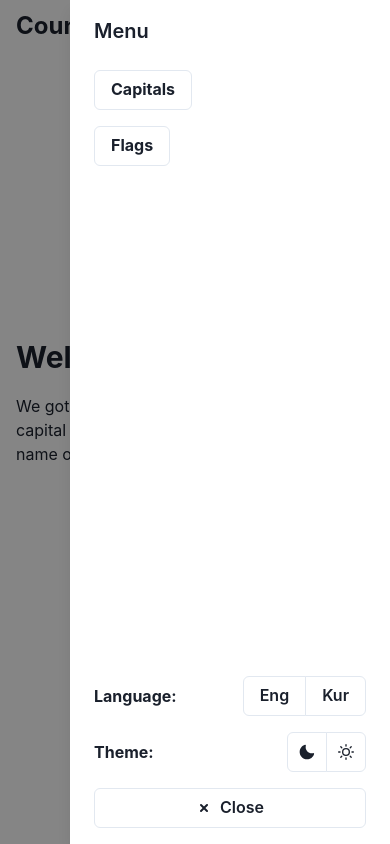
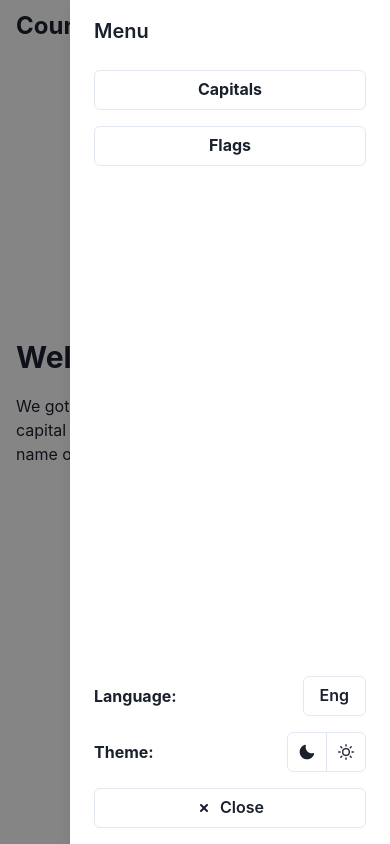
Before and after one commit to ahme-dev/countries, a React (Vite) app: page / in a window 390 px wide. Both pictures are taken after a click on the button "Open settings menu". Built offline with nearby package versions, Linux system fonts and the light colour scheme.

Commit message:
Fix nav links width and remove kurdish button

```diff
--- a/src/components/Nav.tsx
+++ b/src/components/Nav.tsx
@@ -64,7 +64,6 @@ function DesktopNav() {
 					<MenuButton as={IconButton} icon={<ChatIcon />} />
 					<MenuList>
 						<MenuItem>English</MenuItem>
-						<MenuItem>Kurdish</MenuItem>
 					</MenuList>
 				</Menu>
 				<IconButton
@@ -78,7 +77,7 @@ function DesktopNav() {
 }
 
 function MobileMenu() {
-	const { setColorMode, toggleColorMode } = useColorMode();
+	const { setColorMode } = useColorMode();
 	const { isOpen, onOpen, onClose } = useDisclosure();
 
 	return (
@@ -102,7 +101,7 @@ function MobileMenu() {
 						<Flex h={"full"} direction={"column"} gap={4}>
 							{["Capitals", "Flags"].map((el, i) => (
 								<Link key={i} to={"/" + el.toLowerCase()}>
-									<Button variant={"outline"} fontWeight={"bold"}>
+									<Button w={"full"} variant={"outline"} fontWeight={"bold"}>
 										{el}
 									</Button>
 								</Link>
@@ -120,18 +119,7 @@ function MobileMenu() {
 							>
 								<Text fontWeight={"bold"}>Language:</Text>
 								<ButtonGroup isAttached variant={"outline"}>
-									<Button
-										aria-label="Switch to english"
-										onClick={toggleColorMode}
-									>
-										Eng
-									</Button>
-									<Button
-										aria-label="Switch to kurdish"
-										onClick={toggleColorMode}
-									>
-										Kur
-									</Button>
+									<Button aria-label="Switch to english">Eng</Button>
 								</ButtonGroup>
 							</Flex>
 							{/* Language end */}
```
